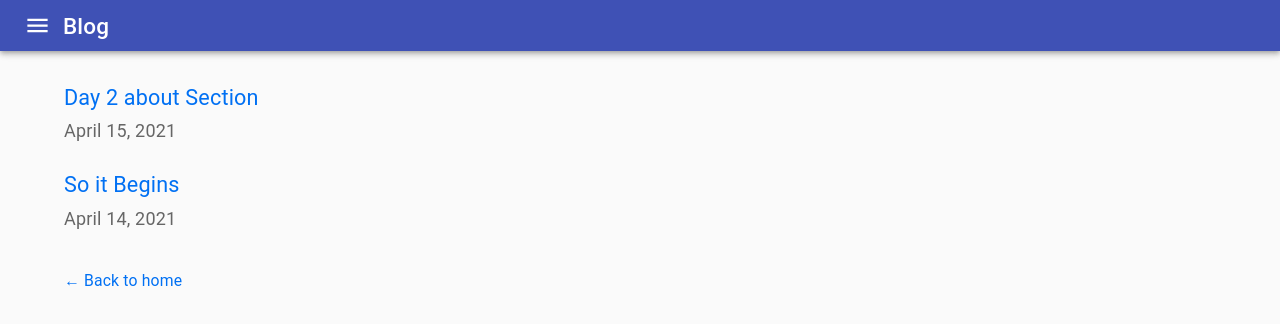
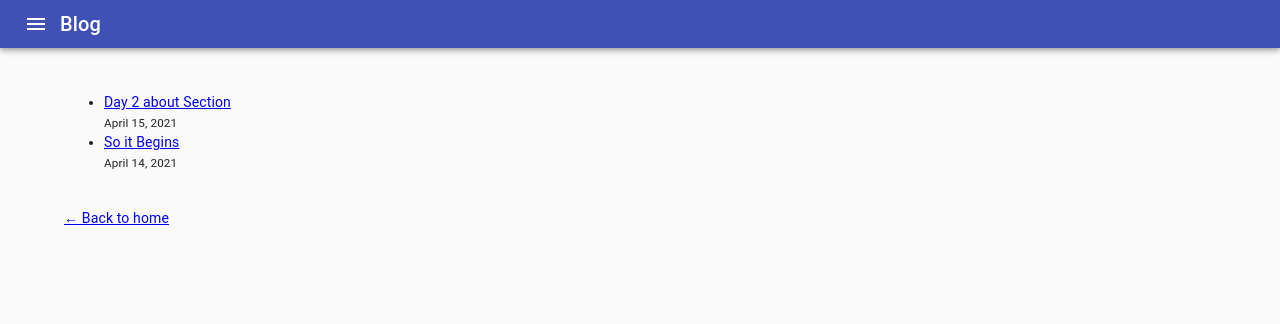
Before and after one commit to basheim/website, a Next.js app: page /website/blog in a window 1280 px wide. Shown: the top 324 px of the page. Built offline with nearby package versions, Linux system fonts and the light colour scheme.

Commit message:
chore(): move away from css

```diff
--- a/pages/_app.tsx
+++ b/pages/_app.tsx
@@ -1,14 +1,6 @@
 import React from 'react';
-import '../styles/global.css';
 import CssBaseline from '@material-ui/core/CssBaseline';
 export default function App({ Component, pageProps }: any) {
-  React.useEffect(() => {
-    // Remove the server-side injected CSS.
-    const jssStyles = document.querySelector('#jss-server-side');
-    if (jssStyles && jssStyles.parentElement) {
-      jssStyles.parentElement.removeChild(jssStyles);
-    }
-  }, []);
   return (<React.Fragment>
     <CssBaseline />
     <Component {...pageProps} />
--- a/pages/blog.tsx
+++ b/pages/blog.tsx
@@ -1,9 +1,8 @@
-import Head from 'next/head'
-import Layout, { siteTitle } from '../components/base/layout'
-import { getSortedPostsData } from '../lib/posts'
-import utilStyles from '../styles/utils.module.css'
-import Link from 'next/link'
-import Date from '../components/date'
+import Head from 'next/head';
+import Layout, { siteTitle } from '../components/base/layout';
+import { getSortedPostsData } from '../lib/posts';
+import Link from 'next/link';
+import Date from '../components/date';
 import React from 'react';
 
 export default function BlogPage({ allPostsData }: any) {
@@ -12,15 +11,15 @@ export default function BlogPage({ allPostsData }: any) {
       <Head>
         <title>{siteTitle}</title>
       </Head>
-      <section className={`${utilStyles.headingMd} ${utilStyles.padding1px}`}>
-        <ul className={utilStyles.list}>
+      <section>
+        <ul>
           {allPostsData.map(({ id, date, title }: any) => (
-            <li className={utilStyles.listItem} key={id}>
+            <li key={id}>
             <Link href={`/posts/${id}`}>
               <a>{title}</a>
             </Link>
             <br />
-            <small className={utilStyles.lightText}>
+            <small>
               <Date dateString={date} />
             </small>
           </li>
--- a/styles/Global.d.ts
+++ /dev/null
@@ -1 +0,0 @@
-declare module "*.module.css";
--- /dev/null
+++ b/styles/common-styles.tsx
@@ -0,0 +1,5 @@
+import { makeStyles } from '@material-ui/core/styles';
+
+export const commonStyles = makeStyles((theme) => ({
+
+}));
--- a/styles/global.css
+++ /dev/null
@@ -1,26 +0,0 @@
-html,body {
-  padding: 0;
-  margin: 0;
-  font-family: -apple-system, BlinkMacSystemFont, Segoe UI, Roboto, Oxygen, Ubuntu,
-    Cantarell, Fira Sans, Droid Sans, Helvetica Neue, sans-serif;
-  line-height: 1.6;
-  font-size: 18px;
-}
-
-* {
-  box-sizing: border-box;
-}
-
-a {
-  color: #0070f3;
-  text-decoration: none;
-}
-
-a:hover {
-  text-decoration: underline;
-}
-
-img {
-  max-width: 100%;
-  display: block;
-}
--- a/styles/utils.module.css
+++ /dev/null
@@ -1,52 +0,0 @@
-.heading2Xl {
-    font-size: 2.5rem;
-    line-height: 1.2;
-    font-weight: 800;
-    letter-spacing: -0.05rem;
-    margin: 1rem 0;
-  }
-
-  .headingXl {
-    font-size: 2rem;
-    line-height: 1.3;
-    font-weight: 800;
-    letter-spacing: -0.05rem;
-    margin: 1rem 0;
-  }
-
-  .headingLg {
-    font-size: 1.5rem;
-    line-height: 1.4;
-    margin: 1rem 0;
-  }
-
-  .headingMd {
-    font-size: 1.2rem;
-    line-height: 1.5;
-  }
-
-  .borderCircle {
-    border-radius: 9999px;
-  }
-
-  .colorInherit {
-    color: inherit;
-  }
-
-  .padding1px {
-    padding-top: 1px;
-  }
-
-  .list {
-    list-style: none;
-    padding: 0;
-    margin: 0;
-  }
-
-  .listItem {
-    margin: 0 0 1.25rem;
-  }
-
-  .lightText {
-    color: #666;
-  }
```
Also changed, not shown: pages/posts/[id].tsx (+4 -5 lines).
